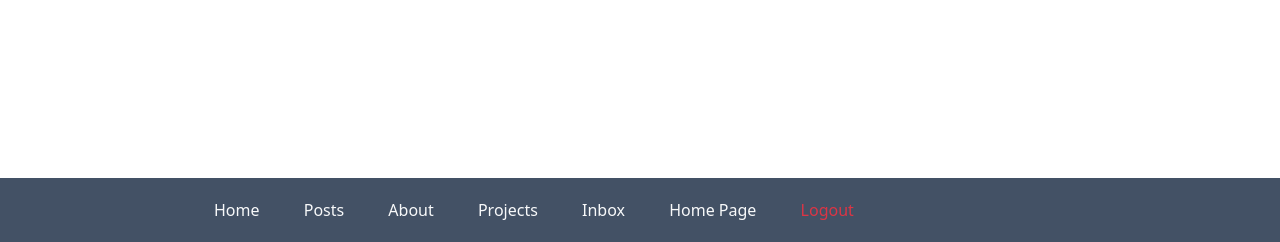
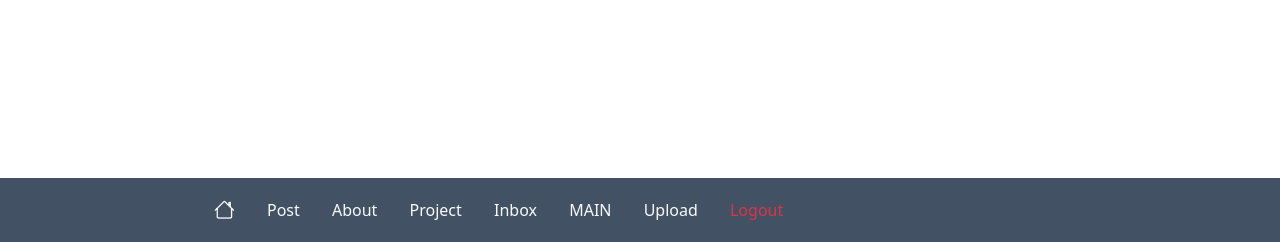
Before and after one commit to glpargun/personal-website, a Flask app: page /admin/posts in a window 1280 px wide. Shown: the part 558-800 px from the top of the page. Run offline with Flask 2, Linux system fonts and the light colour scheme; a user stored in the database is signed in; data that the repository does not hold is empty; some libraries are stand-ins or nearby versions.

Commit message:
dattabase

```diff
--- a/website/templates/Admin/admin-base.html
+++ b/website/templates/Admin/admin-base.html
@@ -77,34 +77,34 @@
           <a
             href="/admin/admin-home"
             type="button"
-            class="btn btn-outline-light border-0 me-3"
+            class="btn btn-outline-light border-0 me-1"
           >
-            Home
+            <i class="bi bi-house mt-0 mb-0" style="font-size: 1.3rem"></i>
           </a>
           <a
             href="/admin/posts"
             type="button"
-            class="btn btn-outline-light border-0 me-3"
-            >Posts</a
+            class="btn btn-outline-light border-0 me-1"
+            >Post</a
           >
           <a
             href="/admin/admin-about"
             type="button"
-            class="btn btn-outline-light border-0 me-3"
+            class="btn btn-outline-light border-0 me-1"
           >
             About
           </a>
           <a
             href="/admin/admin-project"
             type="button"
-            class="btn btn-outline-light border-0 me-3"
+            class="btn btn-outline-light border-0 me-1"
           >
-            Projects
+            Project
           </a>
           <a
             href="/admin/admin-contact"
             type="button"
-            class="btn btn-outline-light border-0 position-relative me-3"
+            class="btn btn-outline-light border-0 position-relative me-1"
           >
             Inbox
           </a>
@@ -112,14 +112,22 @@
             href="/"
             target="_blank"
             type="button"
-            class="btn btn-outline-light border-0 position-relative me-3"
+            class="btn btn-outline-light border-0 position-relative me-1"
           >
-            Home Page
+            MAIN
+          </a>
+          <a
+            href="/admin/admin-upload"
+            target="_blank"
+            type="button"
+            class="btn btn-outline-light border-0 position-relative me-1"
+          >
+            Upload
           </a>
           <a
             href="/admin/logout"
             type="button"
-            class="btn btn-outline-danger border-0 me-3"
+            class="btn btn-outline-danger border-0 me-1"
           >
             Logout
           </a>
@@ -163,6 +171,12 @@
           <a href="/admin/logout" class="btn btn-outline-light border-0 me-0">
             <i class="bi bi-box-arrow-right"></i>
           </a>
+          <a
+            href="/admin/admin-upload"
+            class="btn btn-outline-light border-0 me-0"
+          >
+            <i class="bi bi-cloud-upload"></i>
+          </a>
         </div>
       </div>
     </div>
```
Also changed, not shown: website/database.db.
